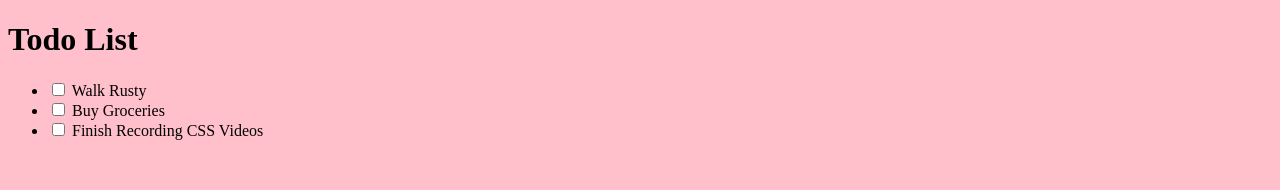
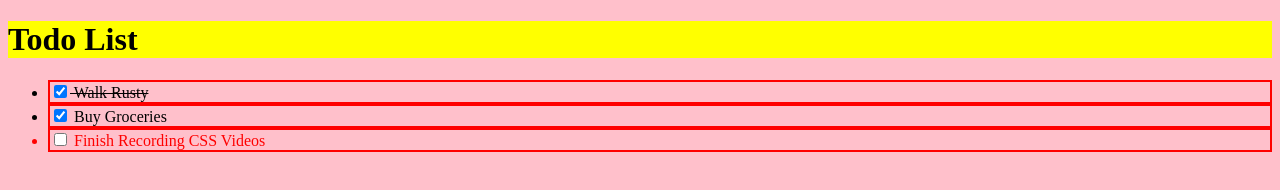
Before and after one commit to RuiRickyZhang/Web_development_course, a plain HTML site: page Chapter_5_Intro_to_CSS/todoList.html in a window 1280 px wide. Drawn offline with Linux system fonts and the light colour scheme.

Commit message:
Todo List Done

```diff
--- a/Chapter_5_Intro_to_CSS/todoList.html
+++ b/Chapter_5_Intro_to_CSS/todoList.html
@@ -7,18 +7,18 @@
 <body>
 
 
-<h1>Todo List</h1>
+<h1 class="highlight">Todo List</h1>
 
 <ul>
-	<li>
-		<input type="checkbox">
+	<li class="completed">
+		<input type="checkbox" checked>
 		Walk Rusty
 	</li>
-	<li>
-		<input type="checkbox">
+	<li id="other">
+		<input type="checkbox" checked>
 		Buy Groceries
 	</li>
-	<li>
+	<li id="special">
 		<input type="checkbox">
 		Finish Recording CSS Videos
 	</li>
--- a/Chapter_5_Intro_to_CSS/todos.css
+++ b/Chapter_5_Intro_to_CSS/todos.css
@@ -1,3 +1,21 @@
 body {
 	background: pink;
 }
+
+li {
+	border-style: solid;
+	border-width: 2px;
+	border-color: red;
+}
+
+.completed {
+	text-decoration: line-through;
+}
+
+.highlight {
+	background-color: yellow;
+}
+
+#special {
+	color: red;
+}
```
